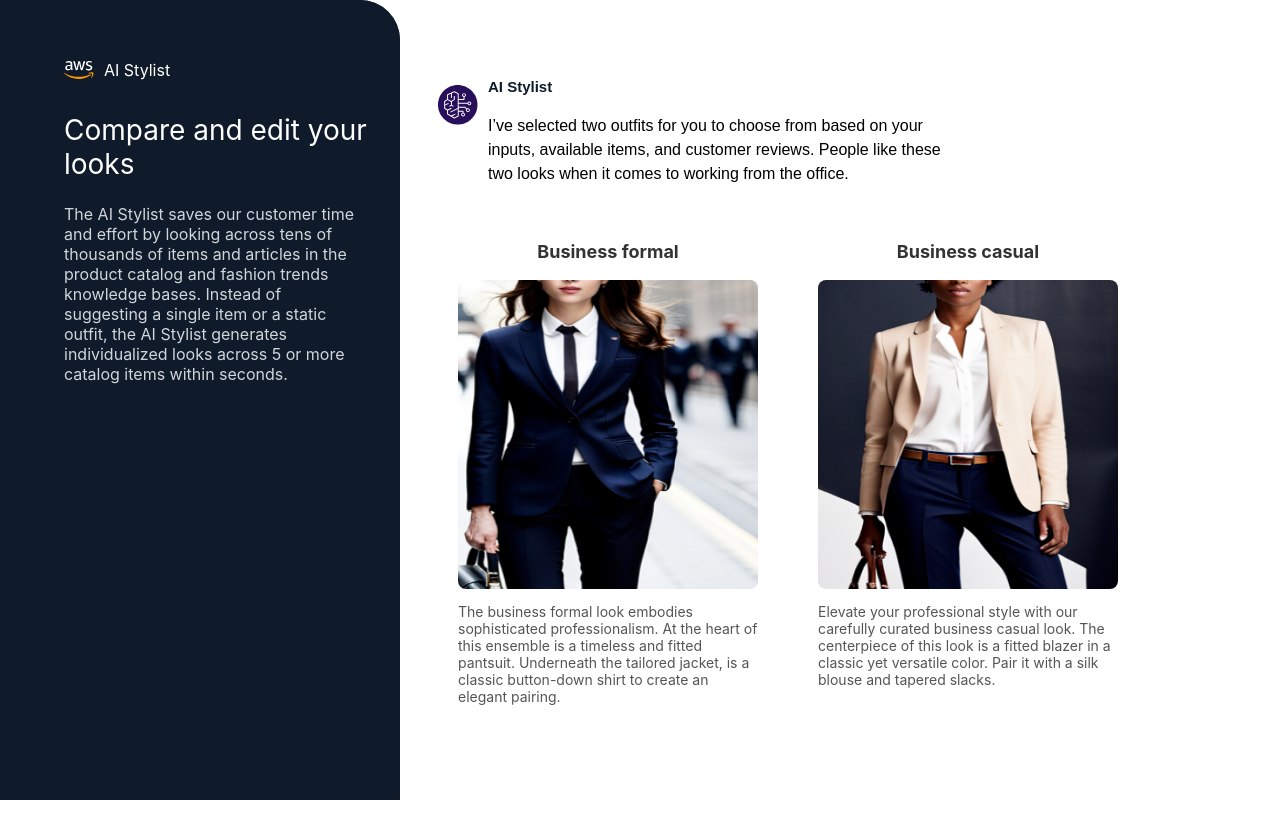
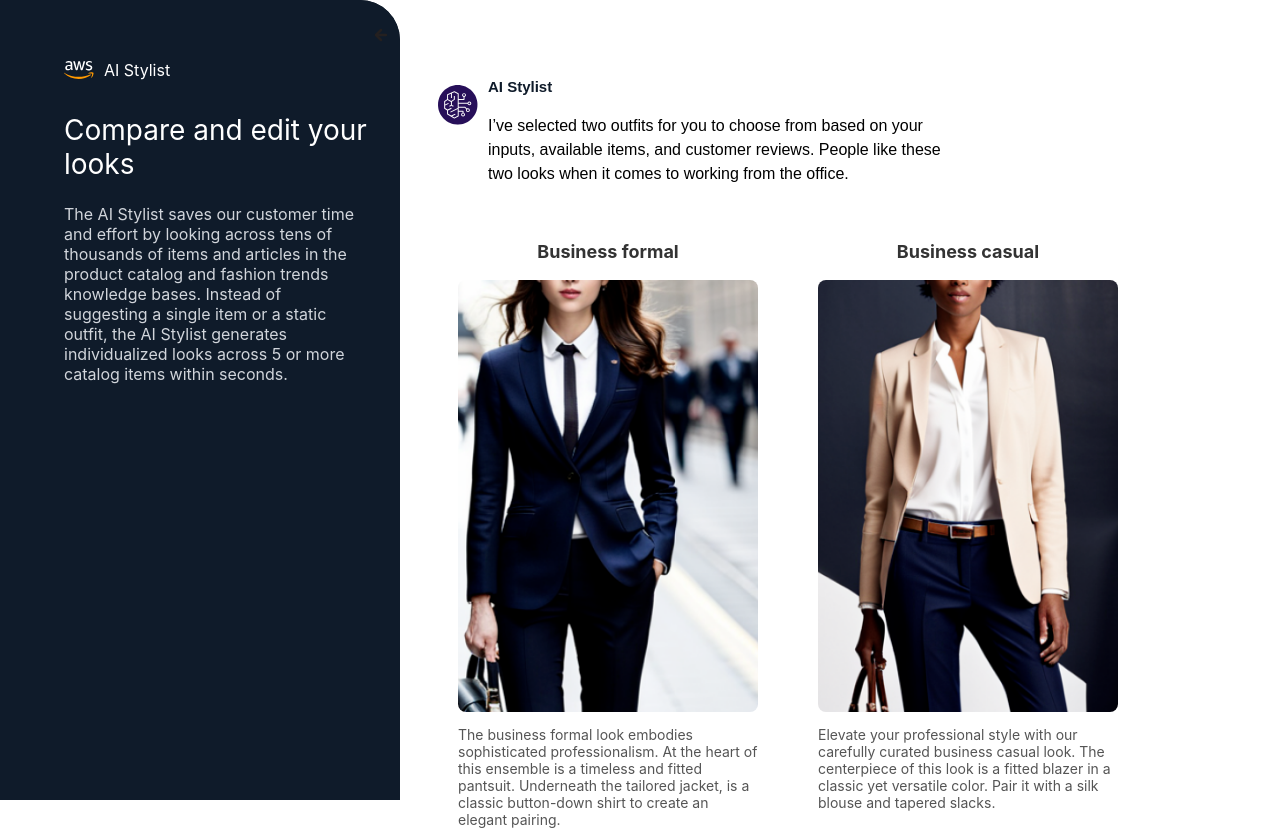
Before and after one commit to Aishu1824/AISTYLIST, a React (Create React App) app: page /chatpage in a window 1280 px wide. Shown: the top 830 px of the page. Built offline with nearby package versions, Linux system fonts and the light colour scheme.

Commit message:
shru push

```diff
--- a/src/components/maincontent.css
+++ b/src/components/maincontent.css
@@ -37,3 +37,34 @@
     padding-left: 10%;
     overflow-x: hidden; /* Prevent horizontal scrollbars */
   }
+
+  .back-arrow-container {
+    position: fixed;
+    top: 15px;
+    left: 15px;
+    width: 40px;
+    height: 40px;
+
+    color: #161515; /* White arrow color */
+    border-radius: 50%; /* Makes it circular */
+    display: flex;
+    align-items: center; /* Center arrow vertically */
+    justify-content: center; /* Center arrow horizontally */
+    cursor: pointer;
+
+    transition: transform 0.2s ease, box-shadow 0.2s ease;
+    z-index: 1000;
+    padding-left: 27%;
+  }
+
+  .back-arrow-container:hover {
+    transform: scale(1.1); /* Slight zoom on hover */
+
+  }
+
+  .back-arrow-icon {
+    width: 30px;
+  height: 30px;
+  color: #242020;
+
+  }
--- a/src/components/maincontent.js
+++ b/src/components/maincontent.js
@@ -10,14 +10,43 @@
 // };
 
 // export default MainContent;
-import React from 'react';
-import './maincontent.css'; // Main content specific CSS file
-
+import React from "react";
+import { useNavigate,useLocation } from "react-router-dom";
+import "./maincontent.css"; // Main content specific CSS file
+import HomePage from "../pages/homepage";
 
 const MainContent = () => {
+  const navigate = useNavigate();
+  const location = useLocation();
+
+  const handleBack = () => {
+    navigate(-1); // Navigate to the previous page
+  };
+
+  const hideArrowPaths = ["","/"]; // Add more paths as needed
+
   return (
     <main className="main-content">
-
+       {!hideArrowPaths.includes(location.pathname) && (
+      <div className="back-arrow-container" onClick={handleBack}>
+      <svg
+          className="back-arrow-icon"
+          xmlns="http://www.w3.org/2000/svg"
+          viewBox="0 0 24 24"
+          fill="none"
+          stroke="currentColor"
+          strokeWidth="2"
+          strokeLinecap="round"
+          strokeLinejoin="round"
+        >
+          {/* <circle cx="12" cy="12" r="10" /> Circle outline */}
+          <polyline points="12 8 8 12 12 16" /> {/* Left arrow */}
+          <line x1="16" y1="12" x2="8" y2="12" /> {/* Arrow tail */}
+        </svg>
+      </div>
+       )}
+       {/* Add the rest of your
+        content here */}
     </main>
   );
 };
--- a/src/components/sidebar.css
+++ b/src/components/sidebar.css
@@ -40,3 +40,43 @@
   .welcome-title {
     color: white;
   }
+
+  .features-list {
+    list-style-type: none;
+    padding: 0;
+  }
+
+  .features-list li {
+    display: flex;
+    align-items: center;
+    margin: 10px 0;
+    font-size: 1.2rem;
+  }
+
+  .feature-title {
+    margin-right: 10px;
+    font-weight: bold;
+  }
+
+  .info-icon {
+   font-family: Arial, Helvetica, sans-serif; /* Standard font for consistency */
+  font-size: 1.5rem;
+  color: #0f1b2a; /* Set a proper color */
+  /* background-color: #ff9900; Background color for aesthetic */
+  border-radius: 50%;
+  padding: 5px;
+  cursor: pointer;
+  transition: transform 0.3s ease, box-shadow 0.3s ease;
+  }
+
+  /* Hover effect */
+  .info-icon:hover {
+    transform: scale(1.2); /* Slightly increase size on hover */
+    box-shadow: 0px 4px 8px rgba(0, 0, 0, 0.1); /* Add shadow */
+  }
+
+  /* Focus effect (for accessibility) */
+  .info-icon:focus {
+    outline: none;
+    box-shadow: 0px 0px 0px 3px rgba(0, 0, 0, 0.2); /* Focus ring */
+  }
--- a/src/components/sidebar.js
+++ b/src/components/sidebar.js
@@ -1,8 +1,27 @@
 
-import React from 'react';
+// import React from 'react';
+import React, { useState, useEffect } from "react";
+
 import './sidebar.css'; // Include your custom CSS file
 
 const Sidebar = () => {
+  const [isSidebarVisible, setIsSidebarVisible] = useState(true);
+  const [isSmallScreen, setIsSmallScreen] = useState(false);
+    // Monitor screen size
+    useEffect(() => {
+      const handleResize = () => {
+        setIsSmallScreen(window.innerWidth <= 768); // Toggle visibility for smaller screens
+      };
+
+      window.addEventListener("resize", handleResize);
+      handleResize(); // Check initial screen size
+
+      return () => window.removeEventListener("resize", handleResize);
+    }, []);
+
+    const toggleSidebar = () => {
+      setIsSidebarVisible(!isSidebarVisible);
+    };
   return (
     <aside className="sidebar">
       <div className="sidebar-inner">
@@ -24,15 +43,34 @@ const Sidebar = () => {
         </div>
 
         {/* List of Features */}
+
        <ul className="features-list">
        <li>
-            <span className="feature-title">Customer prompts</span> <span className="info-icon">ℹ️</span>
+    <span className="feature-title">Customer prompts</span>
+    <span className="info-icon">
+      <svg xmlns="http://www.w3.org/2000/svg" viewBox="0 0 24 24" width="20" height="20">
+        <circle cx="12" cy="12" r="10" fill="#ff9900" /> {/* Circle with background color */}
+        <text x="12" y="16" textAnchor="middle" fontSize="14" fill="#0f1b2a" fontWeight="bold">i</text> {/* Info text */}
+      </svg>
+    </span>
   </li>
   <li>
-            <span className="feature-title">Knowledge bases</span> <span className="info-icon">ℹ️</span>
+    <span className="feature-title">Knowledge bases</span>
+    <span className="info-icon">
+      <svg xmlns="http://www.w3.org/2000/svg" viewBox="0 0 24 24" width="20" height="20">
+        <circle cx="12" cy="12" r="10" fill="#ff9900" />
+        <text x="12" y="16" textAnchor="middle" fontSize="14" fill="#0f1b2a" fontWeight="bold">i</text>
+      </svg>
+    </span>
   </li>
   <li>
-            <span className="feature-title">Agents</span> <span className="info-icon">ℹ️</span>
+    <span className="feature-title">Agents</span>
+    <span className="info-icon">
+      <svg xmlns="http://www.w3.org/2000/svg" viewBox="0 0 24 24" width="20" height="20">
+        <circle cx="12" cy="12" r="10" fill="#ff9900" />
+        <text x="12" y="16" textAnchor="middle" fontSize="14" fill="#0f1b2a" fontWeight="bold">i</text>
+      </svg>
+    </span>
   </li>
 </ul>
 </div>
--- a/src/pages/content1.css
+++ b/src/pages/content1.css
@@ -25,10 +25,12 @@
     font-size: 1.2rem;
     color: #555555;
     margin-bottom: 20px;
+    font-weight: 700;
   }
 
   .start-now-btn {
     background-color: #ff9900;
+    font-weight: bold;
     color: black;
     font-size: 1rem;
     border: none;
--- a/src/pages/content3.css
+++ b/src/pages/content3.css
@@ -80,7 +80,7 @@
 
 .outfit-image {
   width: 100%;
-  height: 50%;
+  height: 70%;
 
   border-radius: 8px;
 
@@ -177,7 +177,10 @@
   font-weight: bold; /* Make text bold */
 }
 
-
+.send-prompt-btn:disabled {
+  background-color: #bbb8b8; /* Disabled button color */
+  cursor: auto;
+}
 
 
 .send-prompt-btn:hover {
@@ -208,7 +211,7 @@
 }
 
 .finalize-btn:hover {
-  background-color: #e68a00;
+  background-color: #a9a6a1;
 }
 /* Base chat bubble style */
 .chat-bubble {
@@ -321,6 +324,11 @@ animation-delay: 0.4s;
 }
 }
 
+
+
+.light-blue-text {
+  color: #007BFF;  /* Light blue color */
+}
 
 
 .reviews-count {
--- a/src/pages/content3.js
+++ b/src/pages/content3.js
@@ -81,16 +81,22 @@ const Content = () => {
       } else if (suggestedPrompt === "What size should I wear?") {
         aiReply = {
           sender: "AI Stylist",
-          message:
-            "Based on your previous purchases, I suggest ordering size M. The Business Blazer Jacket runs true to size.",
+          message:(
+            <span>
+            Based on your previous purchases, I suggest ordering size M. The <span className="light-blue-text"> Business Blazer Jacket </span> runs true to size.
+            </span>
+          ),
           avatar: "/assests/images/ai.svg",
         };
         setSuggestedPrompt("Add the jacket to my cart.");
       } else if (suggestedPrompt === "Add the jacket to my cart.") {
         aiReply = {
           sender: "AI Stylist",
-          message:
-            "Done! I added the Business Blazer Jacket to your cart. Based on previous purchases, I selected an M size for you.",
+          message: (
+            <span>
+              Done! I added the <span className="light-blue-text">Business Blazer Jacket</span> to <span className="light-blue-text">your cart</span>. Based on previous purchases, I selected an M size for you.
+            </span>
+          ),
           avatar: "/assests/images/ai.svg",
         };
         setSuggestedPrompt(
@@ -102,8 +108,11 @@ const Content = () => {
       ) {
         aiReply = {
           sender: "AI Stylist",
-          message:
-            "Done! I added the rest of the Business formal look to your cart. Based on your previous purchases, I pre-selected the sizes for you.",
+          message:(
+            <span>
+            Done! I added the rest of the Business formal look to <span className="light-blue-text">your cart</span>. Based on your previous purchases, I pre-selected the sizes for you.
+            </span>
+          ),
           avatar: "/assests/images/ai.svg",
         };
 
@@ -344,4 +353,5 @@ const Content = () => {
   );
 };
 
+
 export default Content;
--- a/src/pages/nextpage.js
+++ b/src/pages/nextpage.js
@@ -2,6 +2,7 @@ import React from 'react';
 import Sidebar from '../components/sidebar1';
 import MainContent from '../components/maincontent';
 import Content from './content2';
+
 
 const NextPage = () => {
   return (
@@ -9,6 +10,7 @@ const NextPage = () => {
       <div className="sidebar">
         <Sidebar />
       </div>
+
       <div className="main-container">
         <MainContent />
         < Content />
```
Also changed, not shown: src/components/arrowback.css (added, +18 -0 lines), src/components/arrowback.js (added, +19 -0 lines), src/pages/homepage.css (line endings or trailing spaces). Lines whose indentation alone changed are shown as unchanged.
